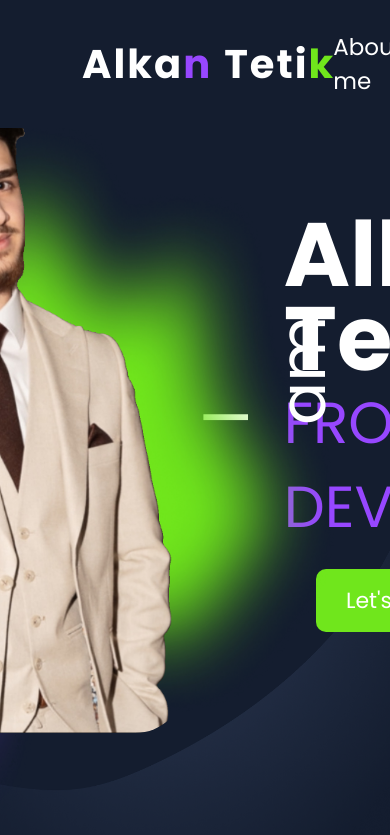
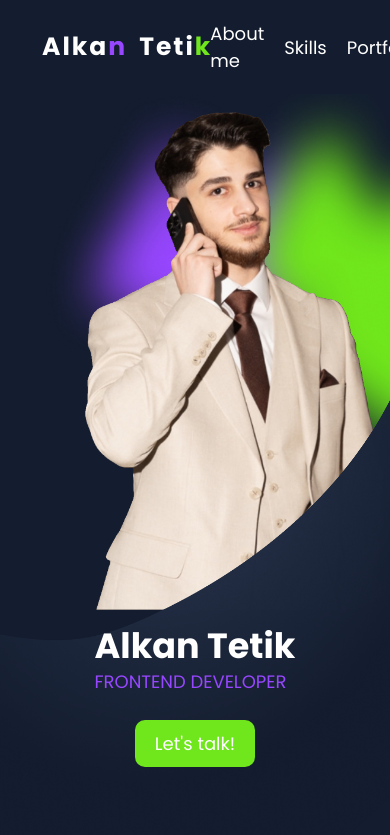
Before and after one commit to AlkanTetik/Portfolio, an Angular app: page / in a window 390 px wide. Shown: the top 835 px of the page. Built offline with nearby package versions, Linux system fonts and the light colour scheme; a web font is replaced by a local one.

Commit message:
Started with the responsiveness of my project. Started with atf section first and completed. Next step is the header section

```diff
--- a/src/app/above-the-fold/above-the-fold.component.html
+++ b/src/app/above-the-fold/above-the-fold.component.html
@@ -9,8 +9,8 @@
             <div class="name_atf">
                 <div class="name_iam">I am </div>
                 <div class="name_whoWhat">
-                    <div style="font-size: 90px; font-weight: 700;">Alkan Tetik</div>
-                    <div style="color:#9747FF; font-size: 58px; font-weight: 400;">FRONTEND DEVELOPER</div>
+                    <div class="name">Alkan Tetik</div>
+                    <div class="frontendDev">FRONTEND DEVELOPER</div>
                 </div>
             </div>
         </div>
--- a/src/app/above-the-fold/above-the-fold.component.scss
+++ b/src/app/above-the-fold/above-the-fold.component.scss
@@ -1,16 +1,12 @@
 :host {
     position: static;
-    /* Standard, kann auch ganz weg */
     display: block;
-    /* sorgt dafür, dass dein Component-Root Platz im Layout einnimmt */
 }
-
 
 section {
     height: 100vh;
     display: flex;
-    justify-content: center;
-    gap: 120px;
+    justify-content: space-around;
     align-items: center;
     background-color: #141D2F;
     color: white;
@@ -35,11 +31,10 @@ section {
     left: 0;
     width: 700px;
     height: 700px;
-    z-index: 2;
 }
 
 .img-bottom {
-    z-index: 3;
+    z-index: 1;
     border-radius: 50px;
 }
 
@@ -49,6 +44,7 @@ section {
     justify-content: center;
     align-items: center;
     font-size: 70px;
+    z-index: 1;
 
     >a {
         cursor: pointer;
@@ -92,6 +88,17 @@ section {
     width: 152px;
     height: 63px;
     padding-left: 20px;
+}
+
+.name {
+    font-size: 90px;
+    font-weight: 700;
+}
+
+.frontendDev {
+    color: #9747FF;
+    font-size: 58px;
+    font-weight: 400;
 }
 
 .background_atf {
@@ -143,3 +150,218 @@ section {
     right: 0;
     z-index: 1;
 }
+
+@media (max-width: 1450px) {
+    .name_picture {
+        width: 300px;
+        height: 400px;
+    }
+
+    .name {
+        font-size: 80px;
+        font-weight: 700;
+    }
+
+    .frontendDev {
+        color: #9747FF;
+        font-size: 48px;
+        font-weight: 400;
+    }
+
+    .img-top {
+        width: 500px;
+        height: 500px;
+    }
+
+    .img-bottom {
+        width: 350px;
+    }
+
+    .name_content {
+        font-size: 50px;
+
+        >a {
+            font-size: 18px;
+            padding: 10px 20px;
+        }
+    }
+
+    .name_iam {
+        font-size: 50px;
+        transform: rotate(-90deg);
+        display: flex;
+        justify-content: center;
+        align-items: center;
+        padding-left: 0;
+    }
+
+    .scroll_down_text {
+        font-size: 20px;
+    }
+
+}
+
+@media (max-width: 1270px) {
+    .name {
+        font-size: 70px;
+        font-weight: 700;
+    }
+
+    .frontendDev {
+        color: #9747FF;
+        font-size: 38px;
+        font-weight: 400;
+    }
+
+    .img-top {
+        width: 500px;
+        height: 500px;
+    }
+
+    .img-bottom {
+        width: 350px;
+    }
+
+    .name_content {
+        font-size: 40px;
+        z-index: 1;
+
+        >a {
+            font-size: 18px;
+            padding: 10px 20px;
+        }
+    }
+
+    .name_iam {
+        font-size: 40px;
+        padding-top: 50px;
+        padding-left: 10px;
+    }
+
+    .scroll_down_text {
+        font-size: 20px;
+    }
+
+}
+
+@media (max-width: 1185px) {
+    .name {
+        font-size: 60px;
+    }
+
+    .frontendDev {
+        font-size: 38px;
+    }
+
+    .img-top {
+        width: 500px;
+        height: 500px;
+    }
+
+    .img-bottom {
+        width: 350px;
+    }
+
+    .name_content {
+        font-size: 40px;
+        z-index: 1;
+
+        >a {
+            font-size: 18px;
+            padding: 10px 20px;
+        }
+    }
+
+    .name_iam {
+        font-size: 40px;
+    }
+
+    .scroll_down_text {
+        font-size: 20px;
+    }
+
+}
+
+@media (max-width: 985px) {
+    section {
+        flex-direction: column;
+        justify-content: center;
+    }
+
+    .scroll_down_text {
+        display: none;
+    }
+
+    .img-top[_ngcontent-ng-c3516210010] {
+        width: 500px;
+        height: 500px;
+        left: -70px;
+    }
+
+    .img-bottom {
+        left: 0;
+        top: -60px;
+    }
+
+    .background_atf {
+        top: 400px;
+    }
+
+    .name_content {
+        margin-top: 150px;
+    }
+
+    .name_iam {
+        display: none;
+    }
+
+    .buttons_atf {
+        top: 900px;
+    }
+}
+
+@media (max-width: 645px) {
+    .name {
+        font-size: 50px;
+    }
+
+    .frontendDev {
+        font-size: 28px;
+    }
+
+    .name_content {
+        margin-top: 150px;
+    }
+
+    .name_iam {
+        padding-top: 35px;
+        font-size: 35px;
+    }
+
+    .email_text {
+        display: none;
+    }
+}
+
+@media (max-width: 540px) {
+    .name {
+        font-size: 35px;
+    }
+
+    .frontendDev {
+        font-size: 18px;
+    }
+
+    .name_content {
+        margin-top: 150px;
+    }
+
+    .name_iam {
+        padding-top: 35px;
+        font-size: 27px;
+    }
+
+    .name_whoWhat {
+        line-height: 90%;
+    }
+}
--- a/src/app/contact-form/contact-form.component.scss
+++ b/src/app/contact-form/contact-form.component.scss
@@ -87,7 +87,6 @@ section {
         flex-direction: column;
         justify-content: center;
         gap: 30px;
-        width: 40%;
     }
 
     button[type=submit] {
--- a/src/app/header/header.component.scss
+++ b/src/app/header/header.component.scss
@@ -76,3 +76,22 @@ section {
     display: flex;
     gap: 2px;
 }
+
+@media screen and (max-width: 1000px) {
+    section {
+        padding: 20px 40px;
+    }
+
+    .navbar {
+        gap: 0px;
+
+        >div {
+            font-size: 18px;
+        }
+    }
+
+    .nav_name {
+        font-size: 25px;
+    }
+
+}
--- a/src/app/testimonial/testimonial.component.ts
+++ b/src/app/testimonial/testimonial.component.ts
@@ -10,19 +10,19 @@ import { Component } from '@angular/core';
 export class TestimonialComponent {
   testimonials = [
     {
-      quote: "Michael really kept the team together with his great organization and clear communication. We wouldn't have got this far without his commitment.",
+      quote: "Alkan really kept the team together with his great organization and clear communication. We wouldn't have got this far without his commitment.",
       name: "V. Schuster",
       role: "Team Partner",
       image: "assets/testimonial2.jpg"  // Bildpfad anpassen
     },
     {
-      quote: "Robert always brought fresh ideas to the table and helped us overcome tough challenges. His creativity really made a difference in the project.",
+      quote: "Alkan always brought fresh ideas to the table and helped us overcome tough challenges. His creativity really made a difference in the project.",
       name: "Robert",
       role: "Design Lead",
       image: "assets/testimonial3.jpg" // Bildpfad anpassen
     },
     {
-      quote: "Hasan was incredibly reliable and technically strong. He solved issues before they even became problems. A true asset to the team.",
+      quote: "Alkan was incredibly reliable and technically strong. He solved issues before they even became problems. A true asset to the team.",
       name: "Hasan",
       role: "Frontend Developer",
       image: "assets/testimonial1.png" // Bildpfad anpassen
```
